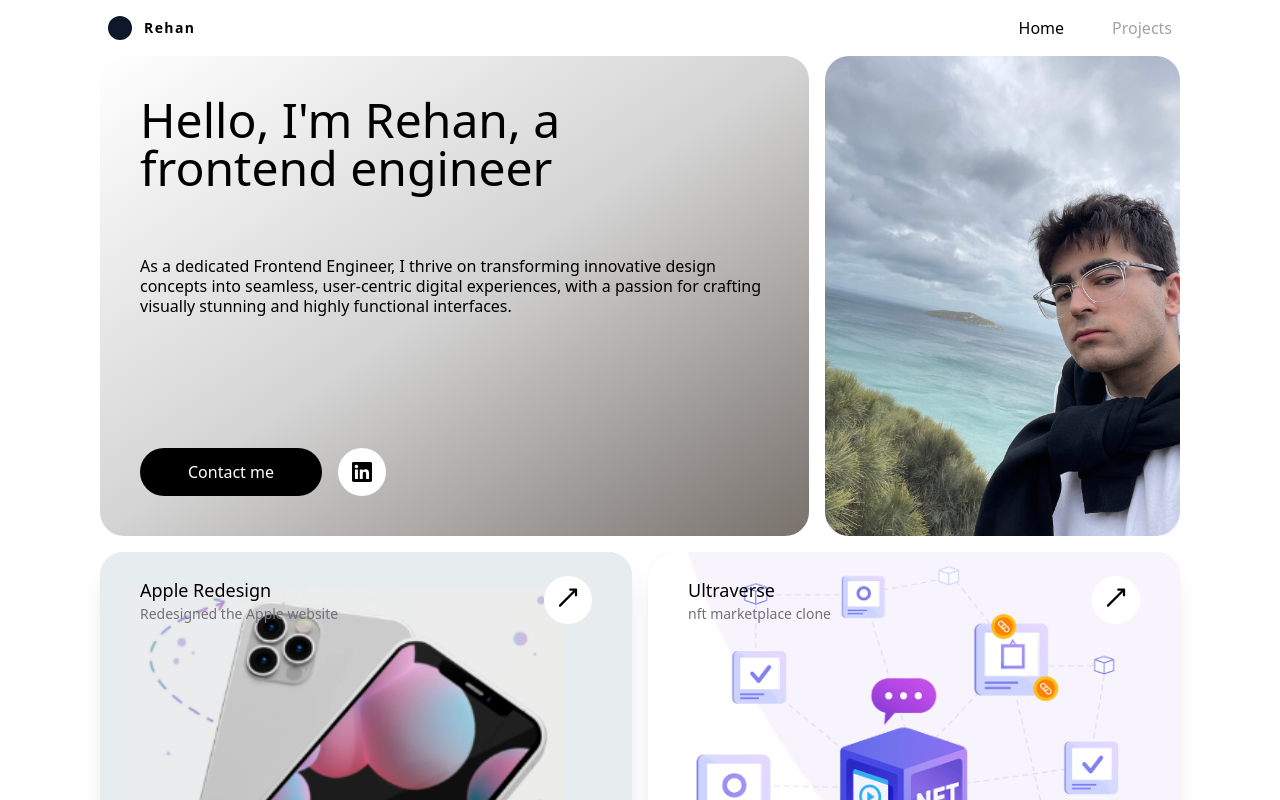
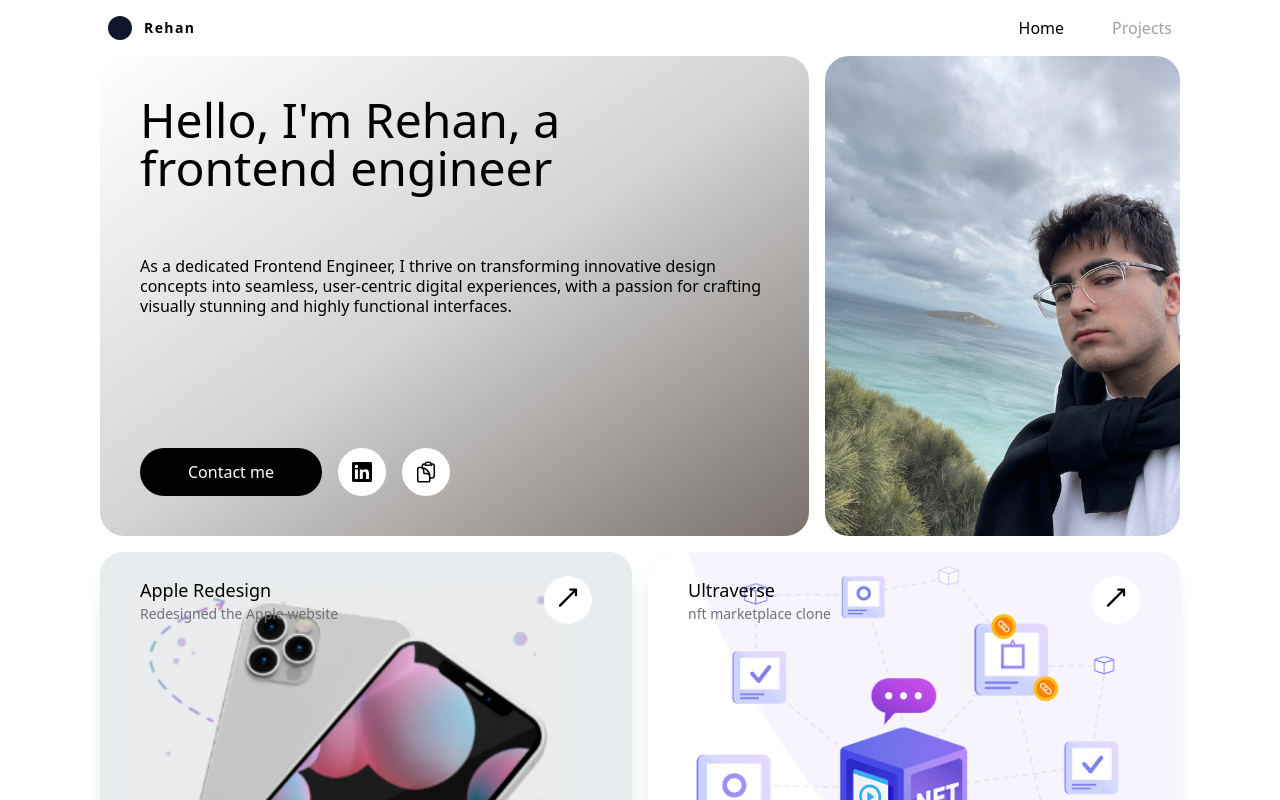
Before and after one commit to Rehan517/Portfolio, a Next.js app: page / in a window 1280 px wide. Shown: the top 800 px of the page. Built offline with nearby package versions, Linux system fonts and the light colour scheme.

Commit message:
portfolio updates to link

```diff
--- a/Components/SocialButton.tsx
+++ b/Components/SocialButton.tsx
@@ -22,7 +22,7 @@ function SocialButton({ children, bgColor = "black" }: Props) {
     }
 
     return (
-        <button className={`group h-12 w-12 bg-white ${bgHoverColorClass} rounded-full transition-colors duration-200 ease-in-out flex justify-center items-center`}>
+        <button  className={`group h-12 w-12 bg-white ${bgHoverColorClass} rounded-full transition-colors duration-200 ease-in-out flex justify-center items-center`}>
             <div className='fill-black group-hover:fill-white transition-colors duration-200 ease-in-out'>
                 {children}
             </div>
--- a/package.json
+++ b/package.json
@@ -9,8 +9,10 @@
     "lint": "next lint"
   },
   "dependencies": {
+    "@heroicons/react": "^2.1.1",
     "@reduxjs/toolkit": "^2.0.1",
     "framer-motion": "^10.16.5",
+    "heroicons": "^2.1.1",
     "next": "14.0.3",
     "react": "^18",
     "react-dom": "^18"
--- a/pages/index.tsx
+++ b/pages/index.tsx
@@ -7,6 +7,8 @@ import Instagram from "../public/instagram.svg"
 import Linkedin from "../public/linkedin.svg"
 import ProjectPreview from '@/Components/ProjectPreview'
 import Link from 'next/link'
+import {  ClipboardDocumentIcon } from '@heroicons/react/24/outline'
+
 
 const inter = Inter({ subsets: ['latin'] })
 
@@ -35,6 +37,12 @@ export default function Home() {
               <Link href="https://www.linkedin.com/in/rehanali2003" target='_blank'>
                 <SocialButton bgColor='linkedin'>
                   <Linkedin className="h-5 w-5" />
+                </SocialButton>
+              </Link>
+              <Link href="/Rehan Ali | Resume.pdf">
+
+                <SocialButton bgColor=''>
+                <ClipboardDocumentIcon className='h-6 w-6'/>
                 </SocialButton>
               </Link>
 
```
Also changed, not shown: 2 other files (tests, documents, lock files or other folders).
